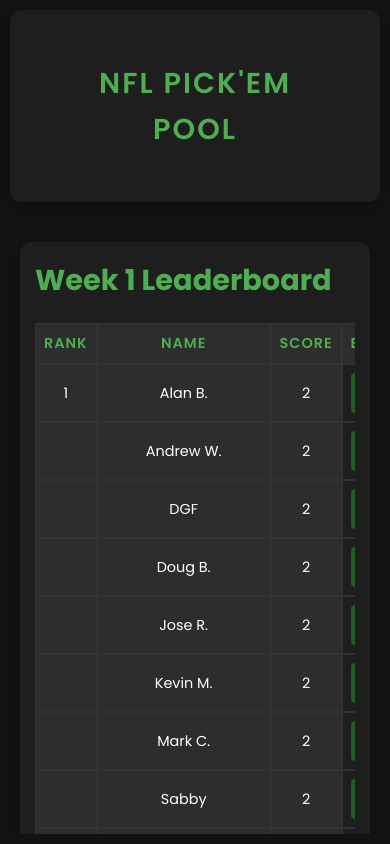
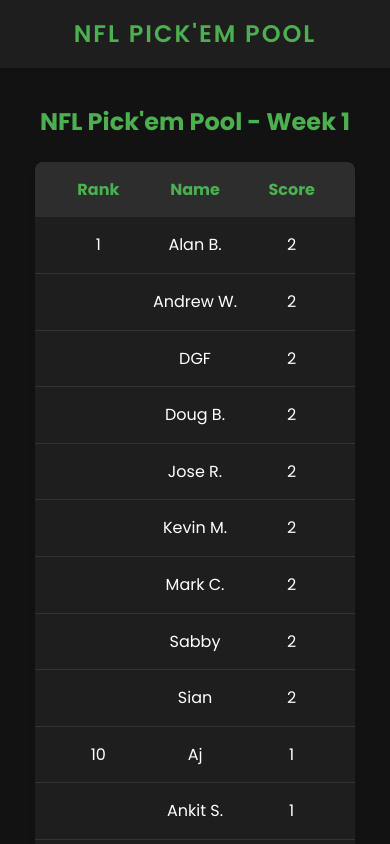
Before and after one commit to MrBuyRight/NFL-PickemPool, a React (Create React App) app: page / in a window 390 px wide. Built offline with nearby package versions, Linux system fonts and the light colour scheme; the HTML template or start-up script is replaced by a standard one.

Commit message:
Redesign app structure for better UI/UX and pick visibility

```diff
--- a/src/App.css
+++ b/src/App.css
@@ -11,6 +11,10 @@
   --error-color: #f44336;
   --border-color: #333333;
   --highlight-color: #03dac6;
+  --correct-pick-bg: #1b5e20;
+  --correct-pick-text: #ffffff;
+  --wrong-pick-bg: #b71c1c;
+  --wrong-pick-text: #ffffff;
 }
 
 * {
@@ -37,7 +41,7 @@
 .App {
   display: flex;
   flex-direction: column;
-  height: 100vh;
+  min-height: 100vh;
 }
 
 .app-header {
@@ -45,148 +49,32 @@
   color: var(--accent-color);
   padding: 20px;
   text-align: center;
+  box-shadow: 0 2px 4px rgba(0, 0, 0, 0.1);
 }
 
 .app-main {
   flex: 1;
-  overflow: hidden;
   padding: 20px;
 }
 
 h1 {
-  margin: 20px 0;
-  padding: 0 20px;
-  color: var(--accent-color);
-  font-size: 2.5rem;
+  font-size: 2rem;
   font-weight: 600;
   text-transform: uppercase;
   letter-spacing: 2px;
 }
 
-.app-header {
-  background-color: var(--surface-color);
-  color: var(--accent-color);
-  padding: 30px;
-  text-align: center;
-  border-radius: 12px;
-  margin-bottom: 30px;
-  box-shadow: 0 4px 6px rgba(0, 0, 0, 0.1);
-}
-
-.content-wrapper {
-  display: flex;
-  flex-direction: column;
-  gap: 20px;
-}
-
-.leaderboard {
-  background-color: var(--surface-color);
-  border-radius: 12px;
-  padding: 20px;
-  box-shadow: 0 4px 6px rgba(0, 0, 0, 0.1);
-  overflow: auto;
-  max-height: calc(100vh - 200px);
-}
-
-.leaderboard h2 {
-  color: var(--accent-color);
-  font-size: 1.8rem;
-  margin-bottom: 20px;
-}
-
-.table-container {
-  overflow: auto;
-}
-
-.leaderboard table {
-  width: 100%;
-  border-collapse: separate;
-  border-spacing: 0;
-}
-
-.leaderboard th, .leaderboard td {
-  border: 1px solid var(--border-color);
-  padding: 12px;
-  text-align: center;
-}
-
-.leaderboard th {
-  background-color: var(--secondary-color);
-  color: var(--accent-color);
-  font-weight: 600;
-  text-transform: uppercase;
-  letter-spacing: 1px;
-}
-
-.leaderboard tr:nth-child(even) {
-  background-color: rgba(255, 255, 255, 0.05);
-}
-
-.leaderboard tr:hover {
-  background-color: rgba(255, 255, 255, 0.1);
-}
-
-.name-column {
-  position: sticky;
-  left: 0;
-  z-index: 1;
-  background-color: var(--secondary-color);
-  font-weight: 500;
-}
-
-.picks-scroll {
-  overflow-x: auto;
-  white-space: nowrap;
-}
-
-.picks-scroll table {
-  width: auto;
-  min-width: 100%;
-}
-
-.pick-cell {
-  background-color: var(--surface-color);
-  transition: background-color 0.3s ease;
-}
-
-.pick-info {
-  display: flex;
-  justify-content: center;
-  align-items: center;
-  padding: 8px;
-  border-radius: 4px;
-  min-height: 40px;
-  font-weight: 500;
-}
-
-.pick-team {
-  color: var(--text-color);
-}
-
 @media (max-width: 768px) {
-  .App {
-    padding: 10px;
+  .app-header {
+    padding: 15px;
   }
 
   h1 {
-    font-size: 2rem;
-  }
-
-  .leaderboard {
-    padding: 15px;
-  }
-
-  .leaderboard th, .leaderboard td {
-    padding: 8px;
-    font-size: 0.9rem;
+    font-size: 1.5rem;
   }
 
   .app-main {
-    padding: 10px;
-  }
-
-  h1 {
-    font-size: 1.8rem;
+    padding: 15px;
   }
 }
 
--- a/src/Components/Leaderboard.css
+++ b/src/Components/Leaderboard.css
@@ -20,60 +20,82 @@
 
 .leaderboard {
   width: 100%;
-  height: calc(100vh - 100px);
-  overflow: hidden;
+  max-width: 1200px;
+  margin: 0 auto;
+  padding: 20px;
 }
 
 .leaderboard h2 {
+  text-align: center;
   margin-bottom: 20px;
+  color: var(--accent-color);
 }
 
 .leaderboard-container {
-  height: calc(100% - 60px);
-  overflow: auto;
+  background-color: var(--surface-color);
+  border-radius: 8px;
+  overflow: hidden;
+  box-shadow: 0 4px 6px rgba(0, 0, 0, 0.1);
 }
 
-table {
-  width: 100%;
-  border-collapse: separate;
-  border-spacing: 0;
+.leaderboard-header {
+  display: flex;
+  background-color: var(--secondary-color);
+  color: var(--accent-color);
+  font-weight: bold;
+  padding: 15px;
+  position: sticky;
+  top: 0;
+  z-index: 10;
 }
 
-th, td {
-  padding: 10px;
+.leaderboard-header > div {
+  flex: 1;
   text-align: center;
+}
+
+.leaderboard-body {
+  max-height: calc(100vh - 200px);
+  overflow-y: auto;
+}
+
+.leaderboard-row {
   border-bottom: 1px solid var(--border-color);
 }
 
-thead {
-  position: sticky;
-  top: 0;
-  background-color: var(--secondary-color);
-  z-index: 10;
+.entry-summary {
+  display: flex;
+  padding: 15px;
+  cursor: pointer;
+  transition: background-color 0.3s ease;
 }
 
-th {
-  font-weight: bold;
+.entry-summary:hover {
+  background-color: rgba(255, 255, 255, 0.05);
 }
 
-.rank-header, .name-header, .score-header,
-.rank-cell, .name-cell, .score-cell {
-  position: sticky;
-  left: 0;
-  z-index: 20;
+.entry-summary > div {
+  flex: 1;
+  text-align: center;
+}
+
+.pick-details {
+  display: flex;
+  flex-wrap: wrap;
+  padding: 15px;
   background-color: var(--secondary-color);
 }
 
-.name-header, .name-cell {
-  left: 40px;
+.pick-cell {
+  flex: 1 0 calc(25% - 20px);
+  margin: 10px;
+  text-align: center;
 }
 
-.score-header, .score-cell {
-  left: 120px;
-}
-
-.pick-cell {
-  min-width: 60px;
+.matchup {
+  font-size: 0.8rem;
+  margin-bottom: 5px;
+  color: var(--text-secondary-color);
 }
 
 .pick-info {
@@ -100,36 +122,13 @@
 }
 
 @media (max-width: 768px) {
-  .rank-header, .rank-cell {
-    width: 40px;
-    min-width: 40px;
-  }
-
-  .name-header, .name-cell {
-    width: 80px;
-    min-width: 80px;
-    left: 40px;
-  }
-
-  .score-header, .score-cell {
-    width: 40px;
-    min-width: 40px;
-    left: 120px;
-  }
-
   .pick-cell {
-    min-width: 50px;
-  }
-
-  .pick-team {
-    font-size: 0.8rem;
-  }
-
-  .leaderboard-container {
-    overflow-x: auto;
-  }
-
-  table {
-    width: auto;
+    flex: 1 0 calc(50% - 20px);
   }
 }
+
+@media (max-width: 480px) {
+  .pick-cell {
+    flex: 1 0 calc(100% - 20px);
+  }
+}
--- a/src/Components/Leaderboard.js
+++ b/src/Components/Leaderboard.js
@@ -1,7 +1,8 @@
-import React, { useMemo } from 'react';
+import React, { useMemo, useState } from 'react';
 import './Leaderboard.css';
 
 function Leaderboard({ entriesData }) {
+  const [selectedWeek, setSelectedWeek] = useState(1);
   const correctTeams = ['Kansas City Chiefs', 'Philadelphia Eagles'];
   const incorrectTeams = ['Baltimore Ravens', 'Green Bay Packers'];
 
@@ -103,45 +104,51 @@
       }));
   }, [entriesData]);
 
+  const togglePickDetails = (entryIndex) => {
+    const updatedEntries = [...rankedEntries];
+    updatedEntries[entryIndex].showDetails = !updatedEntries[entryIndex].showDetails;
+    setRankedEntries(updatedEntries);
+  };
+
   if (rankedEntries.length === 0) {
     return <div>Loading...</div>;
   }
 
   return (
     <div className="leaderboard">
-      <h2>Week 1 Leaderboard</h2>
+      <h2>NFL Pick'em Pool - Week {selectedWeek}</h2>
       <div className="leaderboard-container">
-        <table>
-          <thead>
-            <tr>
-              <th className="rank-header">Rank</th>
-              <th className="name-header">Name</th>
-              <th className="score-header">Score</th>
-              {gameHeaders.map((header, index) => (
-                <th key={index} className="pick-header">{header}</th>
-              ))}
-            </tr>
-          </thead>
-          <tbody>
+        <div className="leaderboard-header">
+          <div className="rank-header">Rank</div>
+          <div className="name-header">Name</div>
+          <div className="score-header">Score</div>
+        </div>
+        <div className="leaderboard-body">
           {rankedEntries.map((entry, index) => (
-              <tr key={index}>
-                <td className="rank-cell">{entry.rank}</td>
-                <td className="name-cell">{formatName(entry.name)}</td>
-                <td className="score-cell">{entry.score}</td>
+            <div key={index} className="leaderboard-row">
+              <div className="entry-summary" onClick={() => togglePickDetails(index)}>
+                <div className="rank-cell">{entry.rank}</div>
+                <div className="name-cell">{formatName(entry.name)}</div>
+                <div className="score-cell">{entry.score}</div>
+              </div>
+              {entry.showDetails && (
+                <div className="pick-details">
                   {gameMatchups.map((matchup, pickIndex) => {
                     const pick = entry.picks[pickIndex + 1];
                     return (
-                    <td key={pickIndex} className="pick-cell">
+                      <div key={pickIndex} className="pick-cell">
+                        <div className="matchup">{gameHeaders[pickIndex]}</div>
                         <div className={`pick-info ${getPickClass(pick)}`}>
                           <span className="pick-team">{teamAbbreviations[pick] || pick}</span>
                         </div>
-                    </td>
+                      </div>
                     );
                   })}
-              </tr>
+                </div>
+              )}
+            </div>
           ))}
-          </tbody>
-        </table>
+        </div>
       </div>
     </div>
   );
```
Lines whose indentation alone changed are shown as unchanged.
